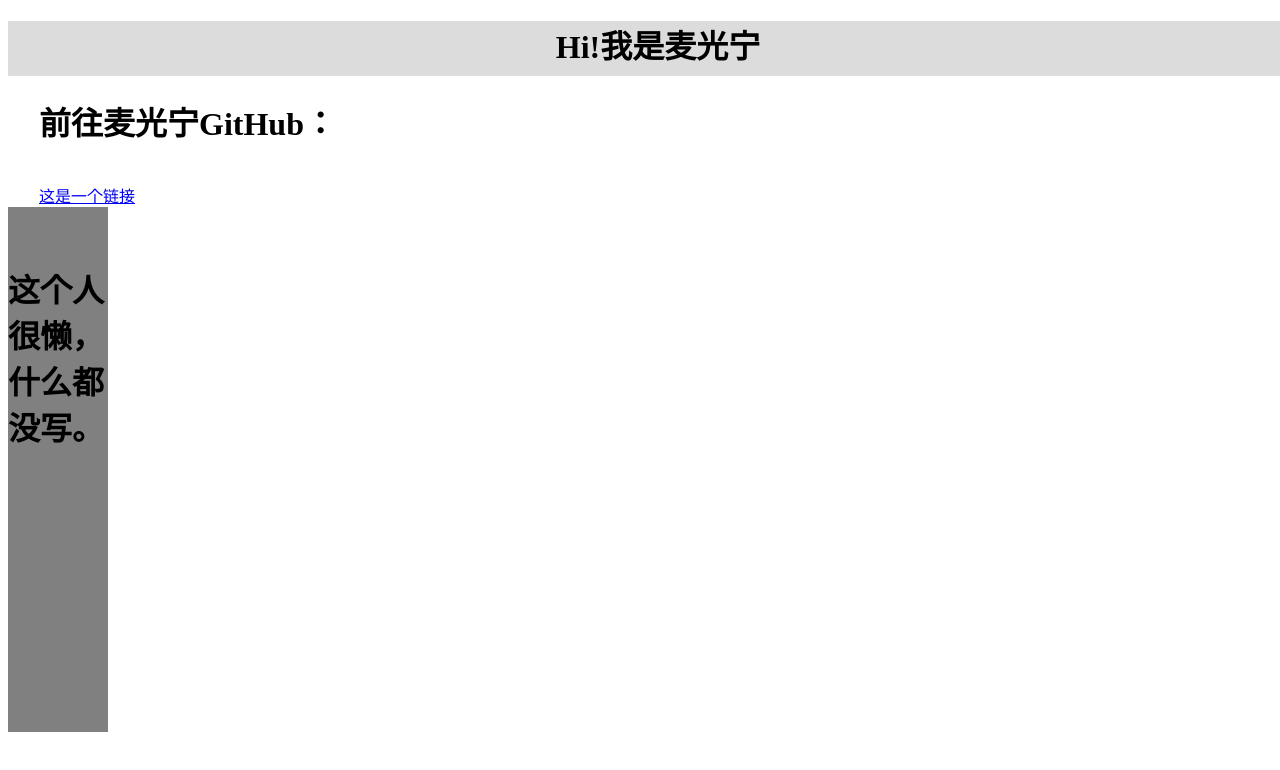
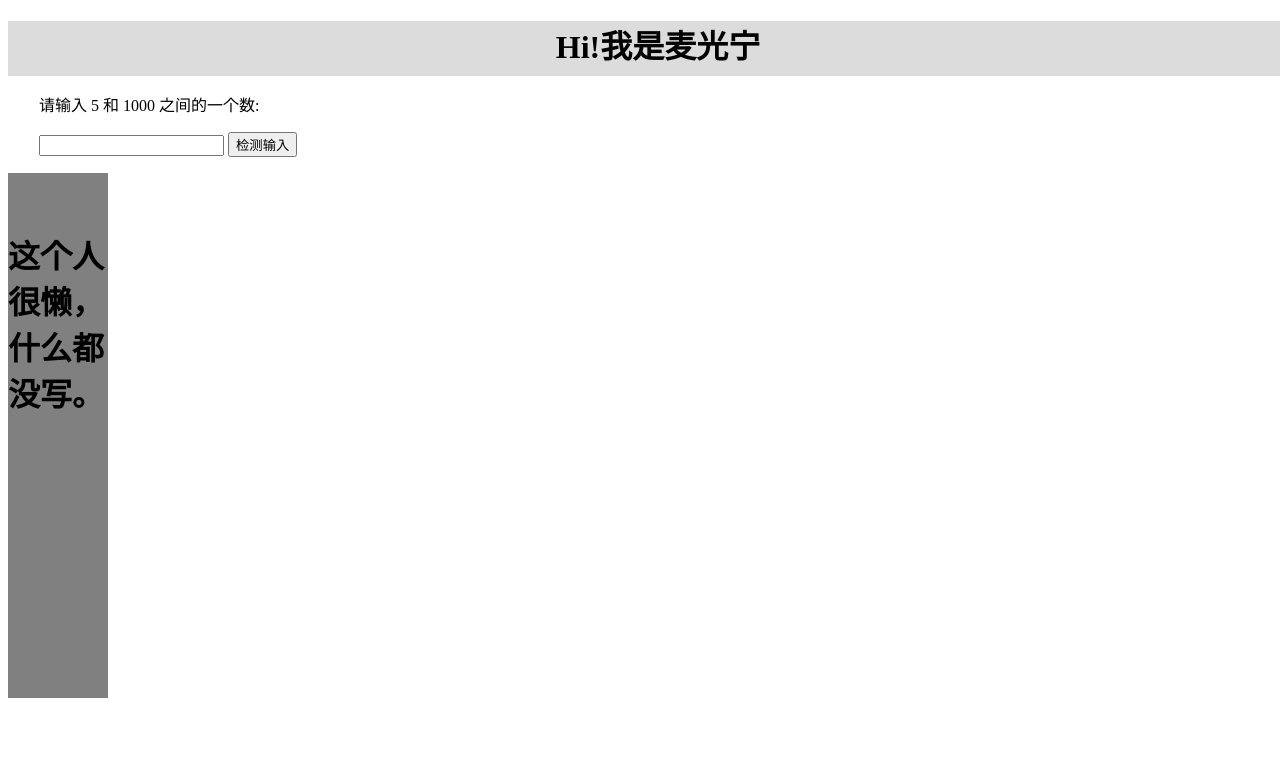
Before and after one commit to a1-a2aaa/wsmgn, a plain HTML site: page index.html in a window 1280 px wide. Shown: the top 770 px of the page. Drawn offline with Linux system fonts and the light colour scheme.

Commit message:
Update index.html

```diff
--- a/index.html
+++ b/index.html
@@ -10,7 +10,31 @@
 <h1>Hi!我是麦光宁</h1></div>
 </div>
 <div id="content" style="background-color:#FFFFFF;hight: 525;float:right;width:1233px">
-<h1>前往麦光宁GitHub：</h1><br><a href="https://github.com/a1-a2aaa/immgn.git">这是一个链接</a></div>
+<p>请输入 5 和 1000 之间的一个数:</p>
+
+<input id="demo" type="text">
+<button type="button" onclick="myFunction()">检测输入</button>
+<p id="message"></p>
+
+<script>
+function myFunction() {
+    var message, x;
+    message = document.getElementById("message");
+    message.innerHTML = "";
+    x = document.getElementById("demo").value;
+    try {
+        if(x == "93636")  throw "https://www.runoob.com/";
+        if(x == "88648")  throw "https://github.com/a1-a2aaa/immgn.git"
+        if(x == "") throw "为空"
+        if(isNaN(x)) throw "不是一个数字";
+        if(x > 100000)   throw "太大了";
+        if(x < 5)    throw "太小了";
+    }
+    catch(err) {
+        message.innerHTML = "输入的值 " + err;
+    }
+}
+</script></div>
 <div id="menu" style="background-color:#808080;height:525px;width:100px;float:left;"><br><br>
 <h1>这个人很懒，什么都没写。</h1>
 </div>
```
